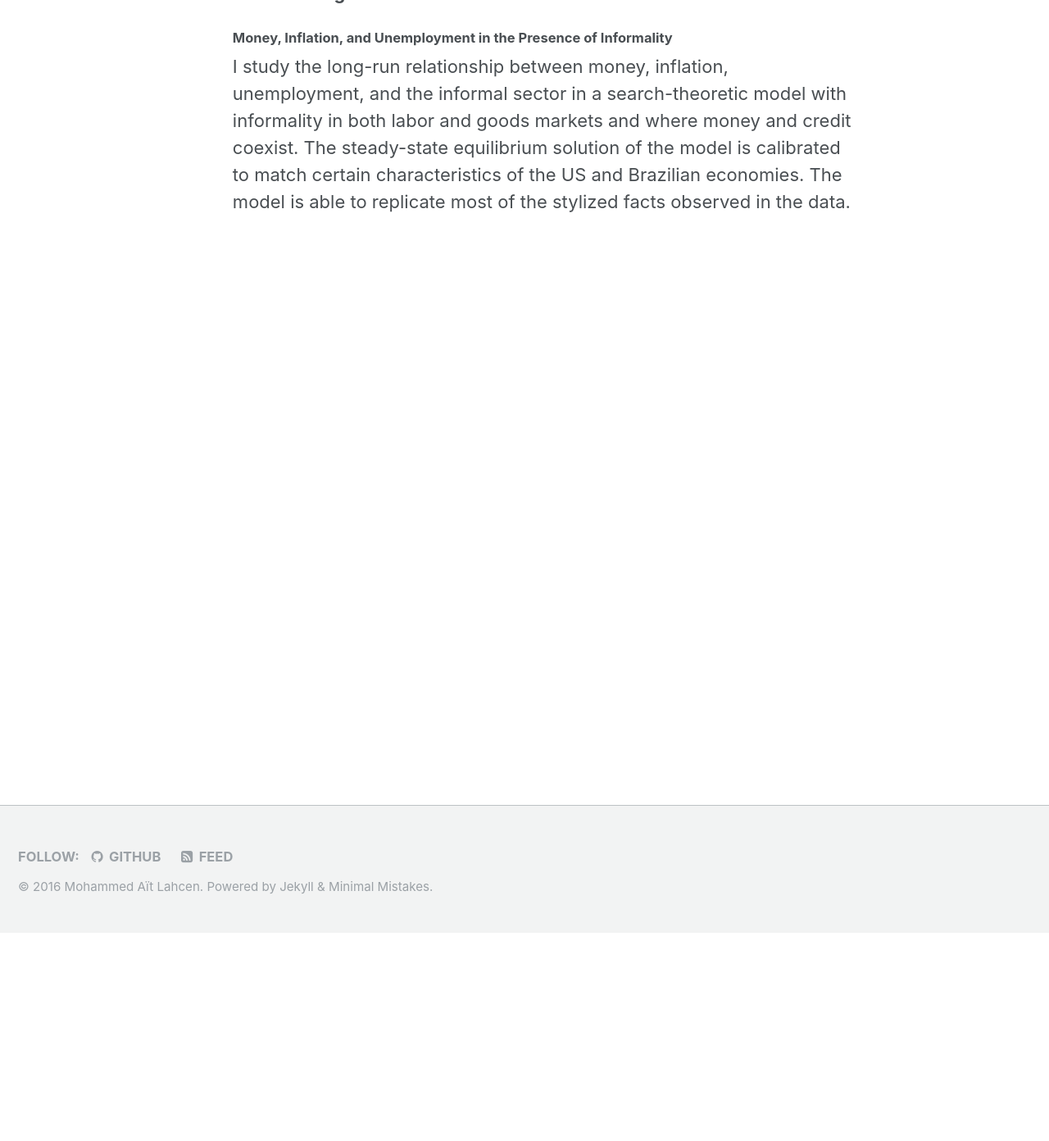
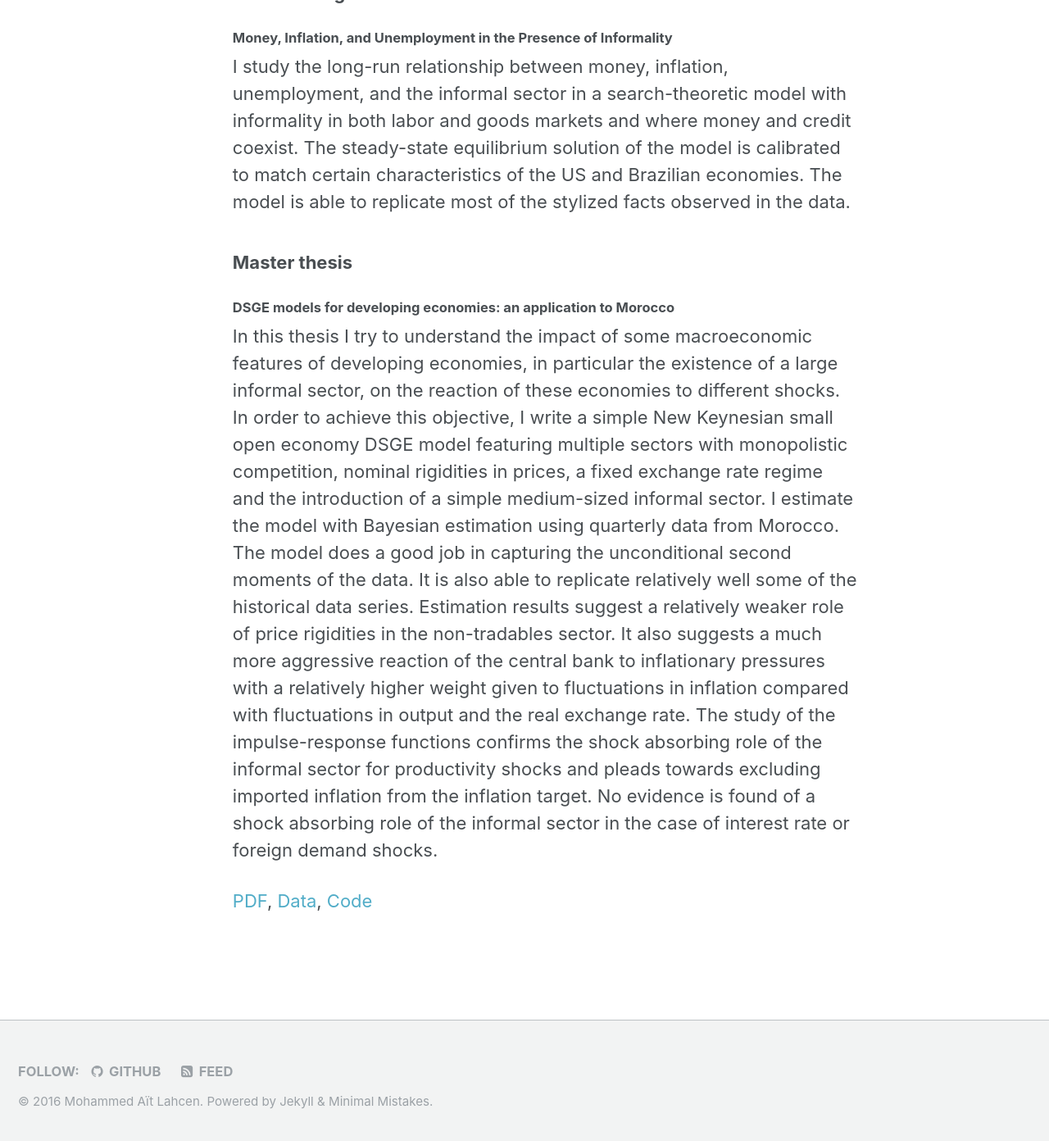
Before and after one commit to maitlahcen/maitlahcen.github.io, a Jekyll site: the page built from _pages/research.md, in a window 1280 px wide and 1400 px high, scrolled down 262 px. Shown: the top 1392 px of the window at 82% size. Built offline with Jekyll 4.4.1, drawn with Linux system fonts in a browser that asks for light colours.

Commit message:
Update research.md
Added master thesis

```diff
--- a/_pages/research.md
+++ b/_pages/research.md
@@ -8,8 +8,17 @@ permalink: /research
 
 ### Work in Progress
 
-
-
 #### Money, Inflation, and Unemployment in the Presence of Informality
 
 I study the long-run relationship between money, inflation, unemployment, and the informal sector in a search-theoretic model with informality in both labor and goods markets and where money and credit coexist. The steady-state equilibrium solution of the model is calibrated to match certain characteristics of the US and Brazilian economies. The model is able to replicate most of the stylized facts observed in the data.
+
+
+
+### Master thesis
+
+#### DSGE models for developing economies: an application to Morocco
+
+In this thesis I try to understand the impact of some macroeconomic features of developing economies, in particular the existence of a large informal sector, on the reaction of these economies to different shocks. In order to achieve this objective, I write a simple New Keynesian small open economy DSGE model featuring multiple sectors with monopolistic competition, nominal rigidities in prices, a fixed exchange rate regime and the introduction of a simple medium-sized informal sector. I estimate the model with Bayesian estimation using quarterly data from Morocco. The model does a good job in capturing the unconditional second moments of the data. It is also able to replicate relatively well some of the historical data series. Estimation results suggest a relatively weaker role of price rigidities in the non-tradables sector. It also suggests a much more aggressive reaction of the central bank to inflationary pressures with a relatively higher weight given to fluctuations in inflation compared with fluctuations in output and the real exchange rate. The study of the impulse-response functions confirms the shock absorbing role of the informal sector for productivity shocks and pleads towards excluding imported inflation from the inflation target. No evidence is found of a shock absorbing role of the informal sector in the case of interest rate or foreign demand shocks.
+
+
+[PDF](https://www.dropbox.com/s/klqaj4afa9baasv/Master_thesis-DSGE_developing_econ-Final.pdf?raw=1), [Data](https://www.dropbox.com/s/2mhl84sn19235jy/NK_SOE_Data.xlsx?raw=1), [Code](https://www.dropbox.com/s/18t7ds2vi5z04hf/Code.7z?raw=1)
```
